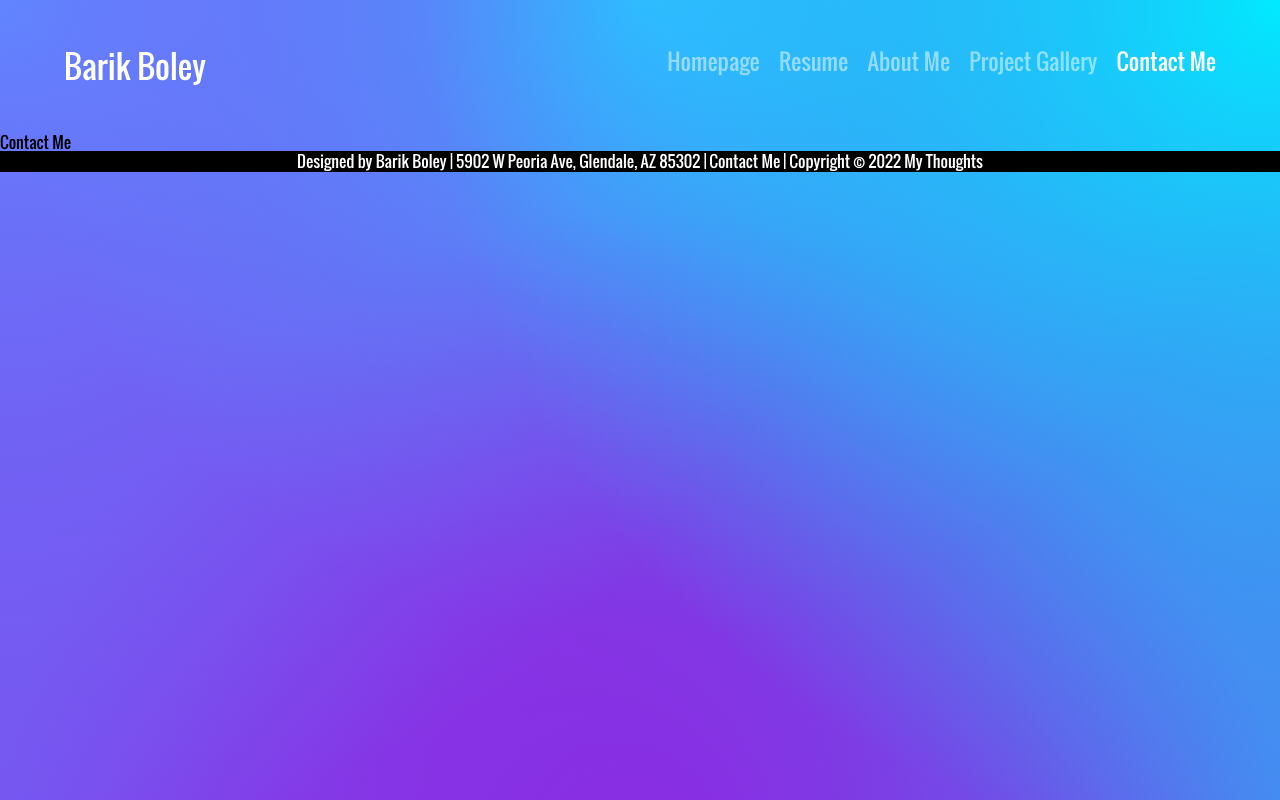
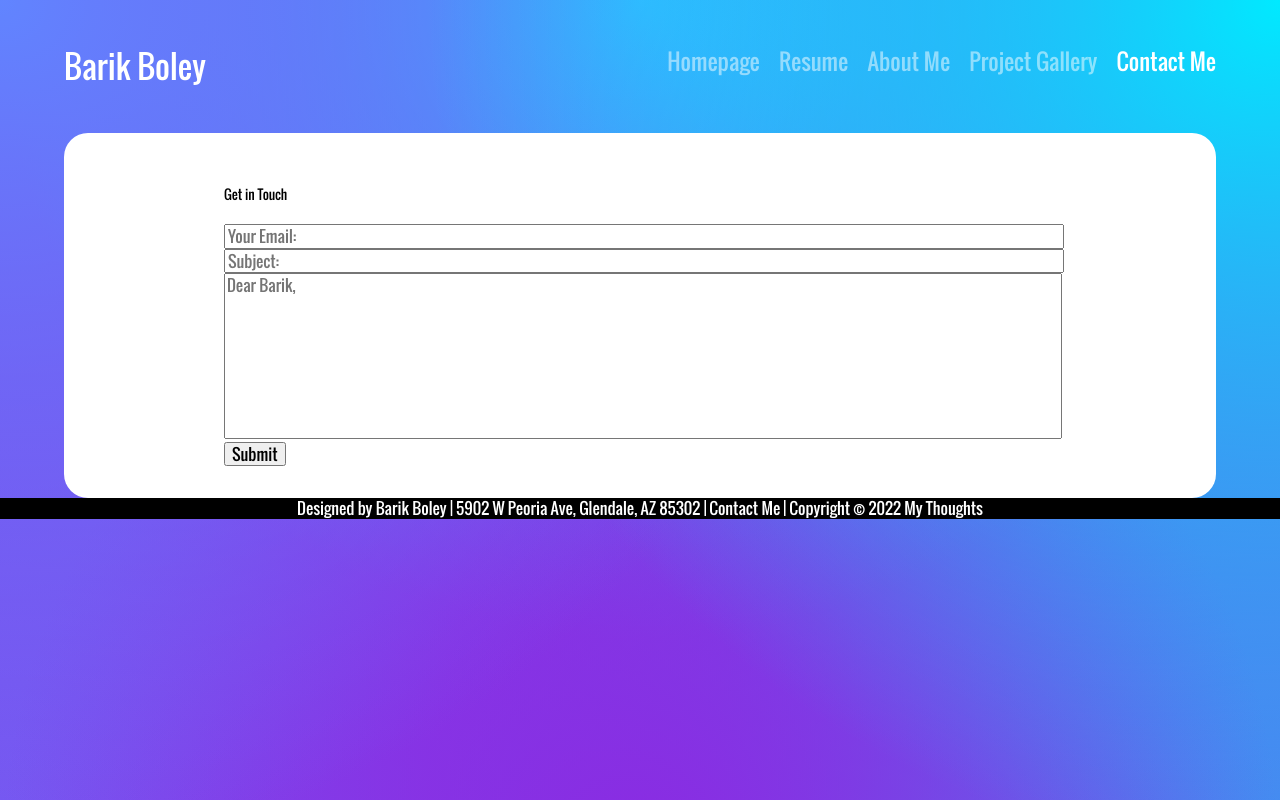
Before and after one commit to Barik-D-Boley/Updated-Portfolio-Project, a React (Create React App) app: page /contact in a window 1280 px wide. Built offline with nearby package versions, Linux system fonts and the light colour scheme.

Commit message:
Started the Contact Me page

```diff
--- a/src/Pages/ContactMe.jsx
+++ b/src/Pages/ContactMe.jsx
@@ -6,7 +6,19 @@ function ContactMe() {
     return (
         <div>
             <Navbar active={"contactMe"} />
-            Contact Me
+            <div id="contact-container-div" className="container-div">
+                <h5>Get in Touch</h5>
+                <form action="">
+                    <input type="text" id="email-input" className="email-input" placeholder="Your Email:" /><br />
+                    <input type="text" id="email-subject" className="email-input" placeholder="Subject:" />
+                    <textarea type="text" id="email-content" className="email-input" placeholder="Dear Barik," />
+                    <input type="submit" id="submit-btn" />
+                </form>
+
+                <div id='socials'>
+
+                </div>
+            </div>
             <Footer />
         </div>
     )
--- a/src/Pages/Homepage.jsx
+++ b/src/Pages/Homepage.jsx
@@ -12,7 +12,6 @@ function Homepage() {
         <div>
             <Navbar active={"homepage"} />
             <div className="container-div">
-                <div className="content-div">
                 <div id="profile-picture-container">
                     <img src={profilePicture} alt="Portrait" id="profile-picture" />
                 </div>
@@ -28,7 +27,6 @@ function Homepage() {
                     </div>
                 </div>
             </div>
-            </div>
             <Footer />
         </div>
     )
--- a/src/Styling/main.css
+++ b/src/Styling/main.css
@@ -376,25 +376,44 @@ body {
 
 .container-div {
   margin: 0 4rem;
-}
-
-.content-div {
   background-color: #ffffff;
   border-radius: 1.5rem;
   display: flex;
-  flex-direction: row;
 }
-.content-div h1 {
+.container-div h1 {
   color: #000000;
   font-size: 4rem;
 }
-.content-div h3 {
+.container-div h3 {
   color: #000000;
   font-size: 2.5rem;
 }
-.content-div p {
+.container-div p {
   color: #808080;
   font-size: 1.5rem;
+}
+
+#contact-container-div {
+  flex-direction: column;
+  padding: 2rem 10rem;
+}
+
+#email-label {
+  margin-bottom: 0.5rem;
+  font-size: 2rem;
+}
+
+.email-input {
+  width: 100%;
+}
+
+#email-content {
+  height: 10rem;
+  resize: none;
+}
+
+#submit-btn {
+  width: auto;
 }
 
 #profile-picture-container {
--- a/src/Styling/pages/_AllPages.scss
+++ b/src/Styling/pages/_AllPages.scss
@@ -9,12 +9,9 @@ body {
 
 .container-div {
     margin: 0 4rem;
-}
-.content-div {
     background-color: $content-div-background;
     border-radius: 1.5rem;
     display: flex;
-    flex-direction: row;
     h1 {
         color: $title;
         font-size: 4rem;
--- a/src/Styling/pages/_Contact.scss
+++ b/src/Styling/pages/_Contact.scss
@@ -0,0 +1,19 @@
+#contact-container-div {
+    flex-direction: column;
+    padding: 2rem 10rem;
+}
+#email-label {
+    margin-bottom: .5rem;
+    font-size: 2rem;
+}
+.email-input {
+    width: 100%;
+}
+#email-content {
+    height: 10rem;
+    resize: none;
+}
+#submit-btn {
+    width: auto;
+
+}
```
Also changed, not shown: 1 other file (tests, documents, lock files or other folders). Lines whose indentation alone changed are shown as unchanged.
